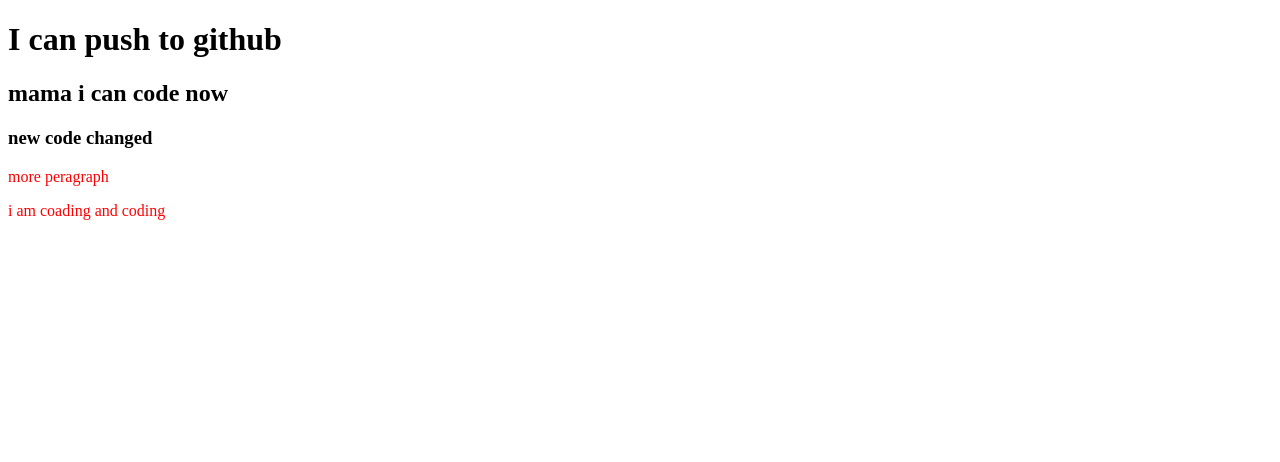
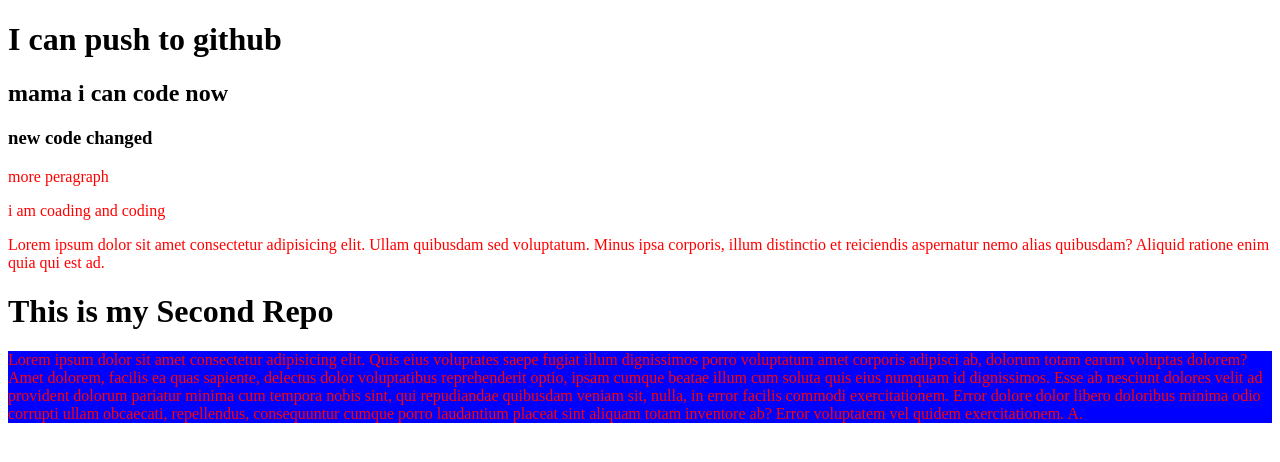
Before and after one commit to Anik47k7/my-second-repo, a plain HTML site: page index.html in a window 1280 px wide. Drawn offline with Linux system fonts and the light colour scheme.

Commit message:
lots of  changed by me

```diff
--- a/index.html
+++ b/index.html
@@ -13,5 +13,8 @@
     <h3>new code changed</h3>
     <p>more peragraph</p>
     <p>i am coading and coding</p>
+    <p>Lorem ipsum dolor sit amet consectetur adipisicing elit. Ullam quibusdam sed voluptatum. Minus ipsa corporis, illum distinctio et reiciendis aspernatur nemo alias quibusdam? Aliquid ratione enim quia qui est ad.</p>
+    <h1>This is my Second Repo</h1>
+    <p class="monitor">Lorem ipsum dolor sit amet consectetur adipisicing elit. Quis eius voluptates saepe fugiat illum dignissimos porro voluptatum amet corporis adipisci ab, dolorum totam earum voluptas dolorem? Amet dolorem, facilis ea quas sapiente, delectus dolor voluptatibus reprehenderit optio, ipsam cumque beatae illum cum soluta quis eius numquam id dignissimos. Esse ab nesciunt dolores velit ad provident dolorum pariatur minima cum tempora nobis sint, qui repudiandae quibusdam veniam sit, nulla, in error facilis commodi exercitationem. Error dolore dolor libero doloribus minima odio corrupti ullam obcaecati, repellendus, consequuntur cumque porro laudantium placeat sint aliquam totam inventore ab? Error voluptatem vel quidem exercitationem. A.</p>
 </body>
 </html>
--- a/style.css
+++ b/style.css
@@ -1,3 +1,6 @@
 p{
-    color: red;
+    color:red;
 }
+.monitor {
+    background-color: blue;
+}
```
